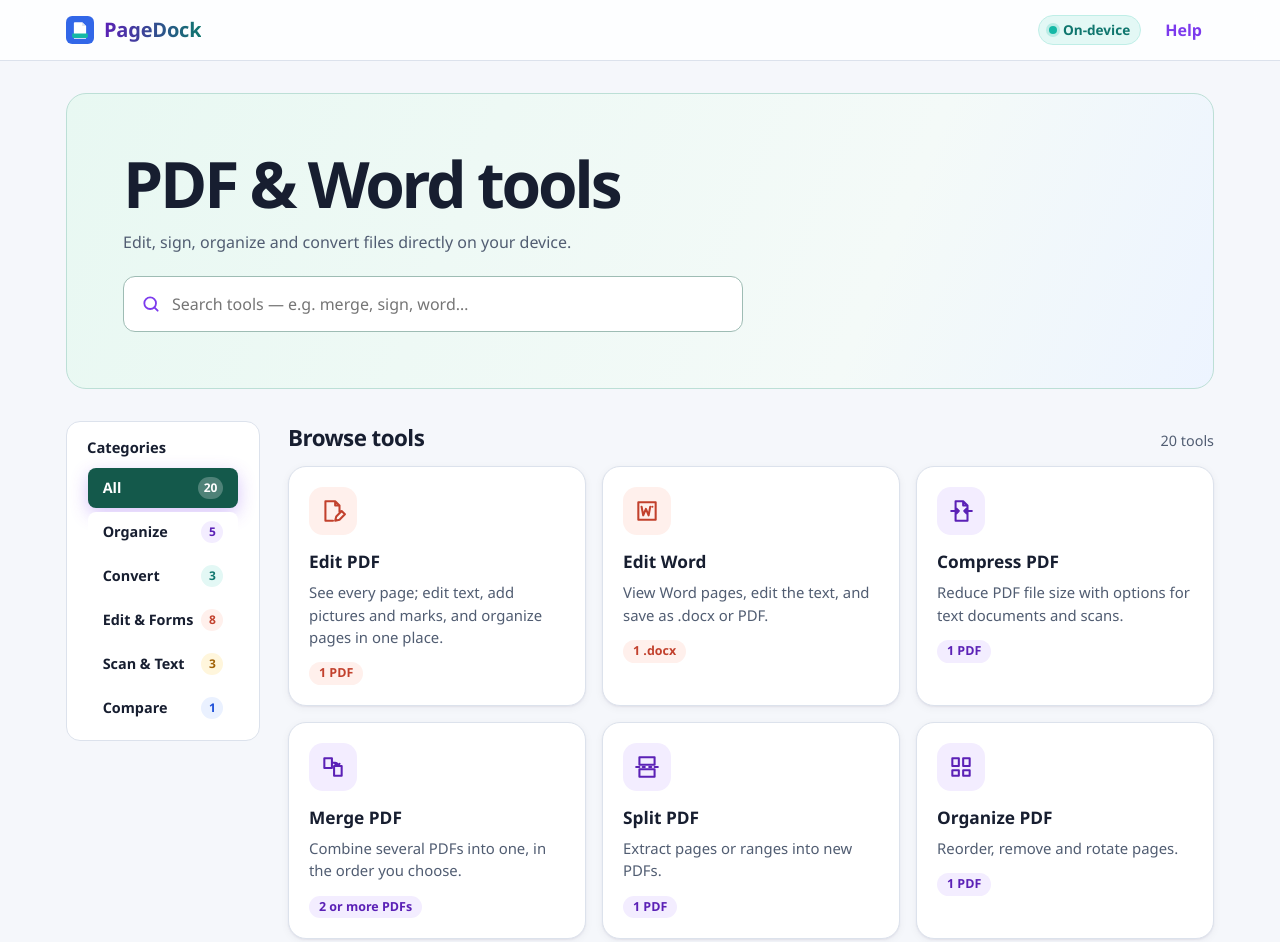
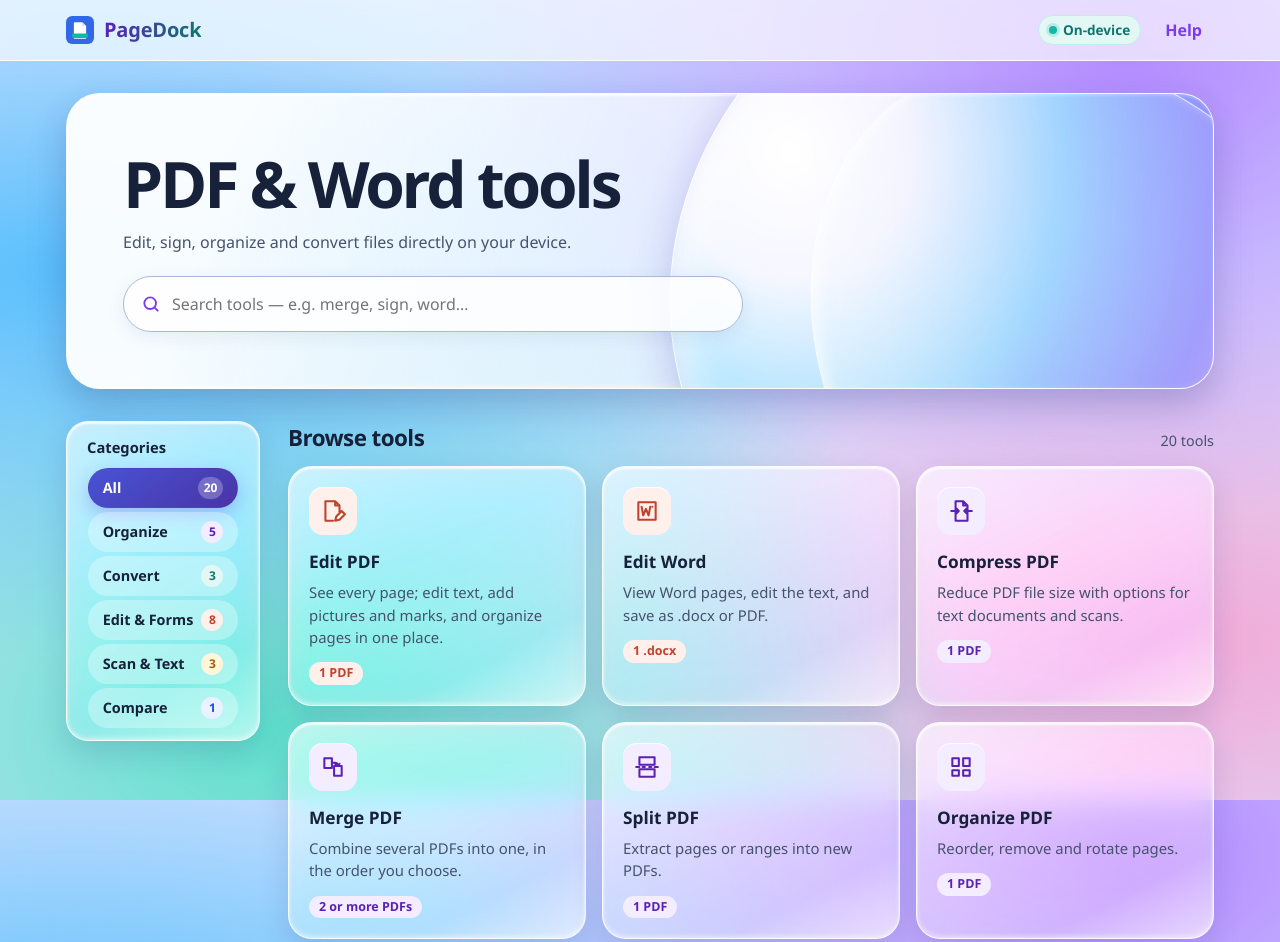
Before and after one commit to razinraziq13/pagedock, a website built with Vite: page index.html in a window 1280 px wide. Shown: the top 942 px of the page. Built offline with nearby package versions, Linux system fonts and the light colour scheme.

Commit message:
Apply liquid glass theme to PageDock

```diff
--- a/src/theme.css
+++ b/src/theme.css
@@ -203,3 +203,147 @@ input[type=range] { accent-color: var(--violet); }
 @media (prefers-reduced-motion: reduce) {
   *, *::before, *::after { animation: none !important; transition: none !important; }
 }
+
+/* Liquid glass surfaces. Document canvases retain their solid backgrounds. */
+:root {
+  --bg: #e9effb;
+  --text: #17213a;
+  --muted: #46536d;
+  --border: #cbd5eb;
+  --glass: linear-gradient(155deg, #ffffffd9, #f2f7ff9e);
+  --glass-rim: #ffffffde;
+  --glass-shadow: inset 0 1px 0 #fff, 0 8px 26px #283f8514;
+  --grad-btn: linear-gradient(145deg, #4853d4, #4934a6);
+  --grad-btn-hover: linear-gradient(145deg, #3b45b9, #38268c);
+}
+body {
+  background:
+    radial-gradient(ellipse at 6% 4%, #c4e5ff 0, transparent 36%),
+    radial-gradient(ellipse at 95% 22%, #d6c9fa 0, transparent 38%),
+    radial-gradient(ellipse at 18% 83%, #c5eee9 0, transparent 42%),
+    var(--bg);
+  background-attachment: fixed;
+}
+.topbar {
+  background: #f7faffb8;
+  border-color: var(--glass-rim);
+  backdrop-filter: blur(20px) saturate(145%);
+}
+.hero {
+  position: relative;
+  isolation: isolate;
+  overflow: hidden;
+  border: 1px solid var(--glass-rim);
+  border-radius: 34px;
+  background: linear-gradient(114deg, #ffffffed 12%, #ecf5ffb8 65%, #e1ddffb8);
+  box-shadow: var(--glass-shadow), 0 20px 44px #354a9020;
+}
+.hero::before {
+  content: '';
+  position: absolute;
+  z-index: -1;
+  inset: -36% -9% -36% auto;
+  width: 53%;
+  border: 1px solid #ffffffd9;
+  border-radius: 60% 40% 55% 45%;
+  transform: rotate(-24deg);
+  background: radial-gradient(ellipse at 40% 28%, #ffffffed, #81cfed83 48%, #8c73dd66 75%, #ffffff32);
+  box-shadow: inset 18px 6px 32px #ffffff92, 0 14px 50px #5c68c348;
+  pointer-events: none;
+}
+.hero .search {
+  background: #ffffffdc;
+  border-color: #aab9d9;
+  border-radius: 999px;
+  box-shadow: 0 5px 18px #28447715;
+}
+.finder, .card, .about-block, .file, .picked.file {
+  background: var(--glass);
+  border-color: var(--glass-rim);
+  box-shadow: var(--glass-shadow);
+}
+.finder { border-radius: 22px; }
+.finder .chip { background: #ffffff50; border-radius: 999px; }
+.finder .chip[aria-pressed='true'] { background: var(--grad-btn); }
+.card { border-radius: 24px; }
+.card:hover { box-shadow: var(--glass-shadow), 0 12px 28px #293d8722; }
+.card-badge { box-shadow: inset 0 1px 0 #ffffffd9; }
+.back, .btn:not(.primary), .icon-btn {
+  background: #fafcffc9;
+  box-shadow: inset 0 1px 0 #fff;
+}
+.drop {
+  background: var(--glass);
+  border-color: #929fd0;
+  border-radius: 28px;
+  box-shadow: var(--glass-shadow);
+}
+.drop:hover, .drop.over { background: #eef3ff; }
+div.done {
+  background: linear-gradient(135deg, #ebfff6f0, #f6fbffeb);
+  border: 1px solid var(--glass-rim);
+  box-shadow: var(--glass-shadow);
+}
+.foot { background: #f7faffb8; }
+@media (max-width: 520px) {
+  .hero { border-radius: 24px; }
+  .hero::before { opacity: .45; width: 66%; right: -30%; }
+  .card { border-radius: 18px; }
+}
+@media (prefers-reduced-transparency: reduce), (forced-colors: active) {
+  body, .hero, .topbar, .finder, .card, .about-block, .file, .picked.file, .drop, div.done, .foot { background: var(--card); }
+  .topbar { backdrop-filter: none; }
+  .hero::before { display: none; }
+}
+
+/* Specular highlights and saturated color behind the translucent surfaces. */
+body {
+  background:
+    radial-gradient(ellipse at 88% 7%, #b38bff 0, transparent 44%),
+    radial-gradient(ellipse at 6% 34%, #58bffc 0, transparent 51%),
+    radial-gradient(ellipse at 21% 91%, #5fe0cc 0, transparent 49%),
+    radial-gradient(ellipse at 94% 80%, #f1abd9 0, transparent 43%),
+    #dbe4ff;
+  background-attachment: fixed;
+}
+:root {
+  --glass: linear-gradient(153deg, #ffffffa8 0%, #ffffff68 40%, #e9edff5c 76%, #ffffff9e 100%);
+  --glass-shadow: inset 0 2px 2px #fffc, inset 0 -2px 4px #ffffff76, 0 12px 30px #26337829;
+}
+.hero {
+  background: linear-gradient(110deg, #fffffff2 14%, #f7fbffac 57%, #e8e2ff66);
+}
+.hero::before {
+  inset: -46% -8% -58% auto;
+  width: 57%;
+  transform: rotate(-27deg);
+  background: radial-gradient(ellipse at 32% 20%, #fff 0, #ffffffab 19%, #7edaff9c 43%, #6871fc9e 68%, #d88af1b0 88%);
+  box-shadow: inset 16px 8px 32px #fff9, inset -8px -12px 28px #5851e29c, 0 16px 48px #443aab55;
+}
+.hero::after {
+  content: '';
+  position: absolute;
+  z-index: -1;
+  inset: -20% -12% -100% 67%;
+  border: 1px solid #fffb;
+  border-radius: 50%;
+  transform: rotate(-36deg);
+  background: linear-gradient(135deg, #fff8, #a9ddff18 42%, #e6bcff72);
+  box-shadow: inset 5px 3px 12px #fff8;
+  pointer-events: none;
+}
+.finder, .tool-results .card, .drop, div.done {
+  backdrop-filter: blur(16px) saturate(155%);
+}
+.tool-results .card:hover {
+  background: linear-gradient(150deg, #ffffffcf, #f6f8ff85 62%, #ffffffab);
+}
+@media (max-width: 520px) {
+  .hero::before { width: 76%; right: -35%; }
+  .hero::after { opacity: .45; }
+}
+@media (prefers-reduced-transparency: reduce), (forced-colors: active) {
+  body, .hero, .tool-results .card:hover { background: var(--card); }
+  .hero::after { display: none; }
+  .finder, .tool-results .card, .drop, div.done { backdrop-filter: none; }
+}
```
